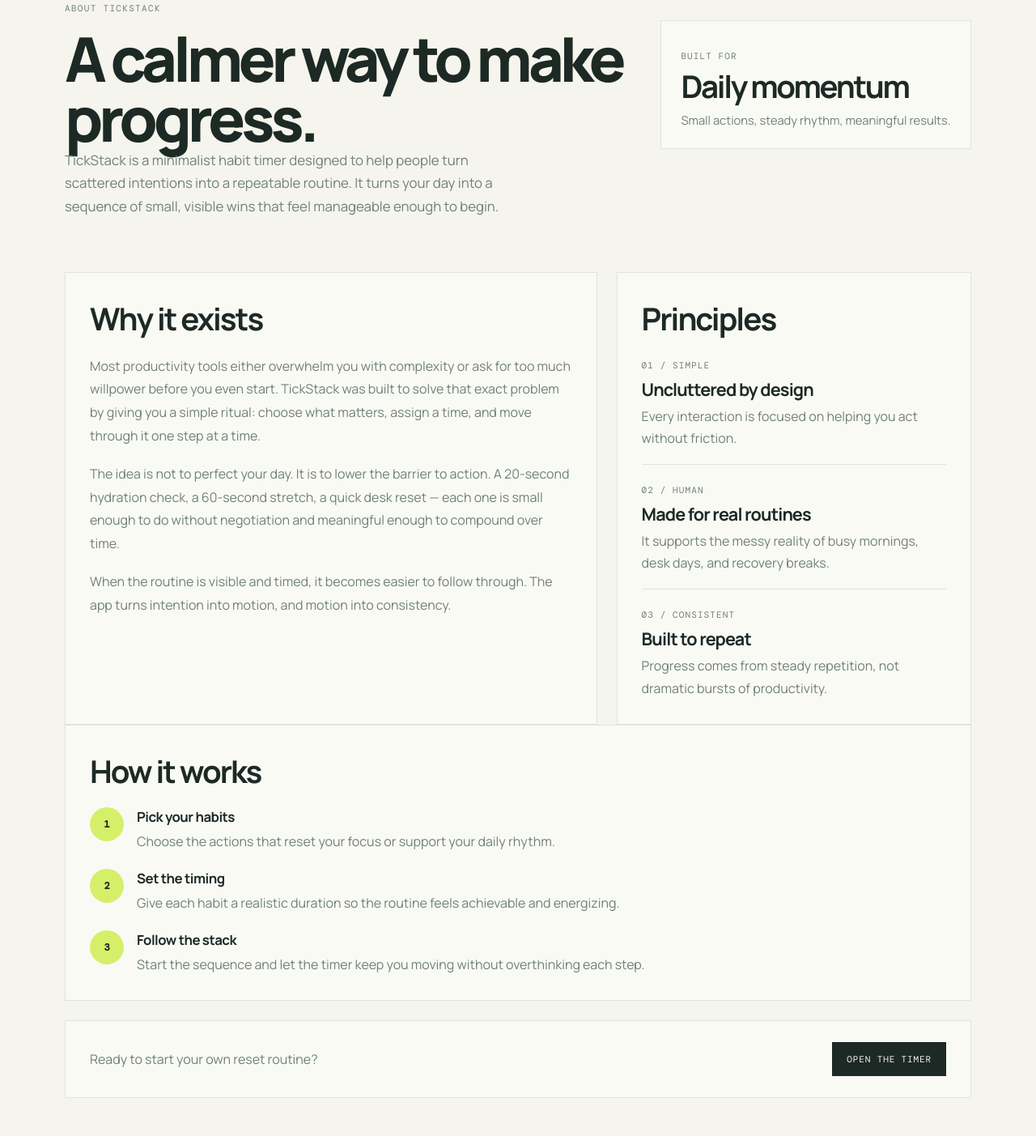
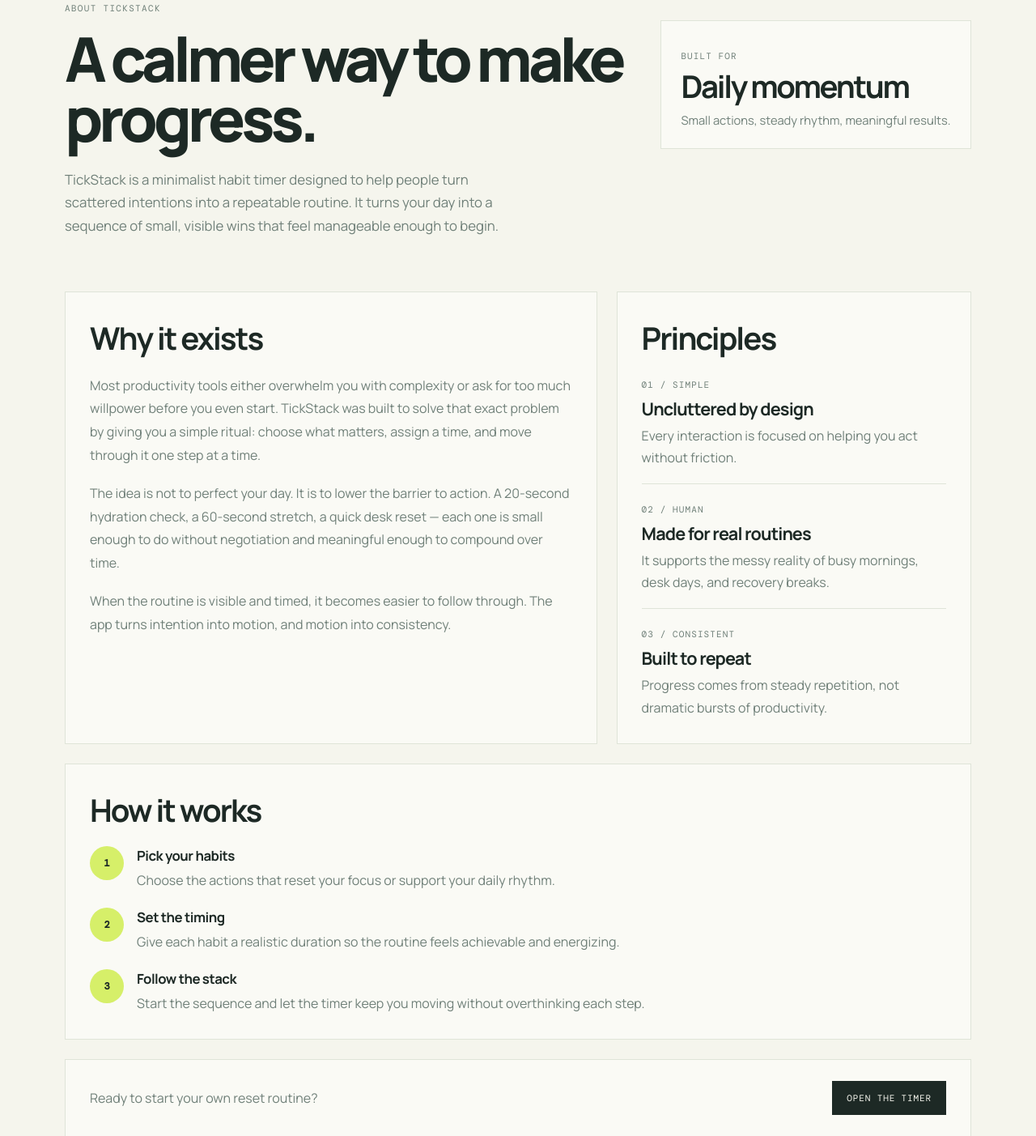
Before and after one commit to ojalrathee/TickStack, a plain HTML site: page about.html in a window 1280 px wide. Shown: the part 145-1548 px from the top of the page at 81% size. Drawn offline with nearby package versions, Linux system fonts and the light colour scheme.

Commit message:
fixing padding issues

```diff
--- a/styles.css
+++ b/styles.css
@@ -82,7 +82,7 @@
 .about-page .page-intro-grid { display: grid; grid-template-columns: 1.3fr .7fr; align-items: end; gap: 24px; }
 .about-page .eyebrow { margin-bottom: 18px; }
 .about-page h1 { margin: 0; }
-.about-page .lead { margin: 0; color: var(--muted); font-size: 1.05rem; line-height: 1.7; max-width: 560px; }
+.about-page .lead { margin: 24px 0 0; color: var(--muted); font-size: 1.05rem; line-height: 1.7; max-width: 560px; }
 .about-page .hero-card { padding: 24px; border: 1px solid var(--line); background: rgba(252,252,247,.85); }
 .about-page .hero-card .mini-label { display: inline-block; margin-bottom: 12px; color: var(--muted); font: 11px var(--mono); text-transform: uppercase; letter-spacing: .1em; }
 .about-page .hero-card strong { display: block; font-size: clamp(28px, 3vw, 46px); letter-spacing: -.06em; line-height: 1; }
@@ -100,7 +100,7 @@
 .about-page .value-item span { display: inline-block; margin-bottom: 8px; color: var(--muted); font: 11px var(--mono); text-transform: uppercase; letter-spacing: .1em; }
 .about-page .value-item strong { display: block; margin-bottom: 6px; font-size: 1.35rem; letter-spacing: -.04em; }
 .about-page .value-item p { margin: 0; color: var(--muted); line-height: 1.7; }
-.about-page .steps-card { padding: 30px; }
+.about-page .steps-card { padding: 30px; margin-top: 24px; }
 .about-page .steps { display: grid; gap: 20px; margin-top: 18px; }
 .about-page .step { display: grid; grid-template-columns: 42px 1fr; gap: 16px; align-items: start; }
 .about-page .step-number { display: grid; place-items: center; width: 42px; height: 42px; background: var(--lime); border-radius: 50%; font: 12px var(--mono); font-weight: 700; }
@@ -111,5 +111,5 @@
 .about-page .cta-link { display: inline-flex; align-items: center; justify-content: center; padding: 14px 18px; background: var(--ink); color: var(--paper); text-decoration: none; text-transform: uppercase; letter-spacing: .08em; font: 11px var(--mono); }
 .about-page .cta-link:hover { background: #27302d; }
 @keyframes rise { from { opacity: 0; transform: translateY(8px); } to { opacity: 1; transform: translateY(0); } }
-@media (max-width: 760px) { .app-shell { width: min(100% - 28px, 560px); padding-top: 18px; } .topbar { grid-template-columns: 1fr auto; align-items: center; } .main-nav { grid-column: 1 / -1; justify-self: start; } .topbar-meta { display: none; } .intro { display: block; padding: 55px 0 40px; } .intro-copy { width: auto; margin-top: 22px; } .workspace { grid-template-columns: 1fr; } .panel { min-height: auto; } .routine-panel { padding: 22px; } .timer-panel { min-height: 520px; } .timer-topline { padding: 22px; } .timer-content { padding: 38px 22px 22px; } .footer { padding: 22px 0 0; } .about-page .page-intro, .about-page .content-grid { display: block; } .about-page .page-intro-grid { grid-template-columns: 1fr; } .about-page .hero-card, .about-page .story-card, .about-page .values-card, .about-page .steps-card { padding: 22px; } .about-page .cta-card { display: block; } .about-page .cta-link { margin-top: 16px; width: 100%; } }
+@media (max-width: 760px) { .app-shell { width: min(100% - 28px, 560px); padding-top: 18px; } .topbar { grid-template-columns: 1fr auto; align-items: center; } .main-nav { grid-column: 1 / -1; justify-self: start; } .topbar-meta { display: none; } .intro { display: block; padding: 55px 0 40px; } .intro-copy { width: auto; margin-top: 22px; } .workspace { grid-template-columns: 1fr; } .panel { min-height: auto; } .routine-panel { padding: 22px; } .timer-panel { min-height: 520px; } .timer-topline { padding: 22px; } .timer-content { padding: 38px 22px 22px; } .footer { padding: 22px 0 0; } .about-page .page-intro, .about-page .content-grid { display: block; } .about-page .page-intro-grid { grid-template-columns: 1fr; } .about-page .hero-card, .about-page .story-card, .about-page .values-card, .about-page .steps-card { padding: 22px; } .about-page .story-card, .about-page .values-card { margin-bottom: 16px; } .about-page .cta-card { display: block; } .about-page .cta-link { margin-top: 16px; width: 100%; } }
 @media (prefers-reduced-motion: reduce) { *, *::before, *::after { animation-duration: .01ms !important; transition-duration: .01ms !important; } }
```
